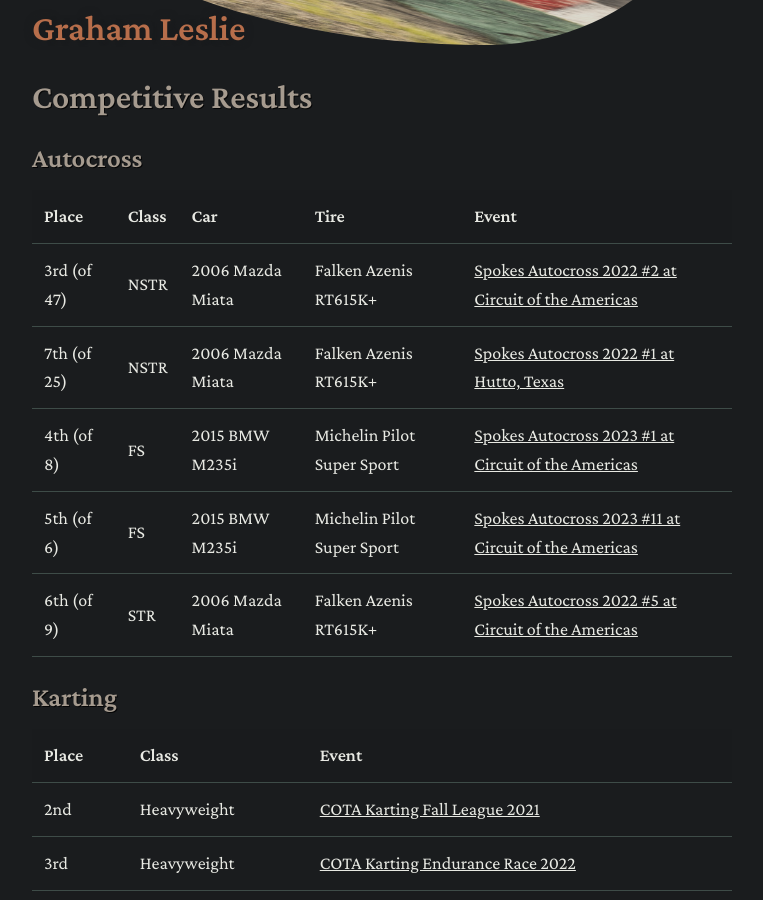
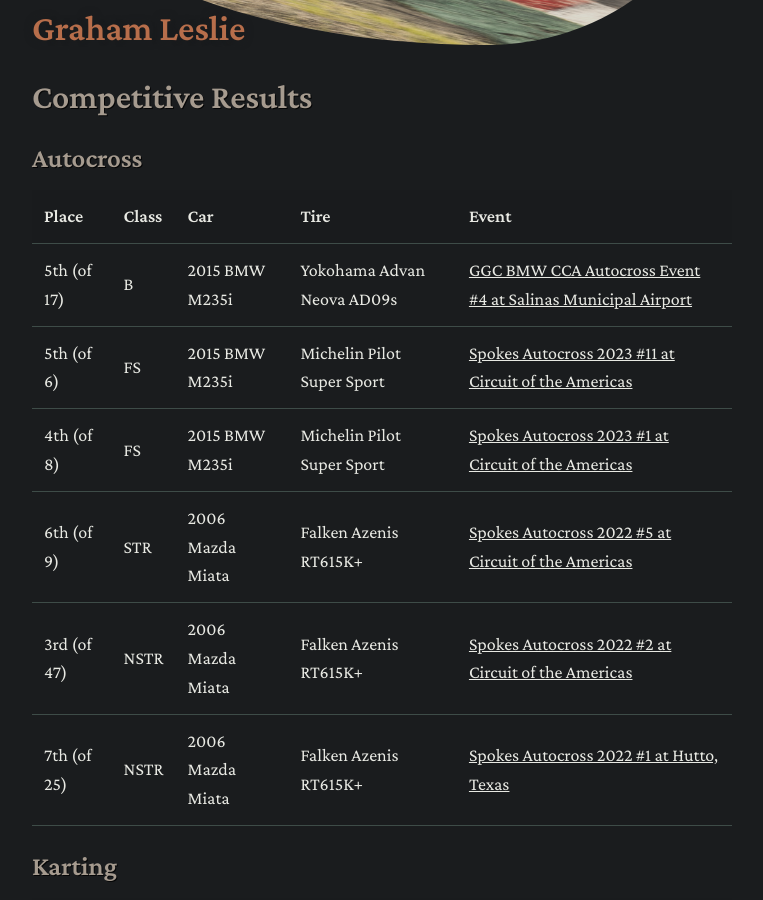
Before and after one commit to grahamleslie/grahamleslie.github.io, a Jekyll site: the page built from racing.md, in a window 1280 px wide and 900 px high, scrolled down 551 px. Shown: the whole window, without its empty margins (258-1021 px from the left). Built offline with Jekyll 4.4.1, drawn with Linux system fonts in a browser that asks for light colours; nearby versions of some CDN libraries; some web fonts are replaced.

Commit message:
Add Salinas Autocross 5th place result and reorder by newest to oldest

```diff
--- a/racing.md
+++ b/racing.md
@@ -11,11 +11,12 @@ title: "#88"
 
 | Place       | Class | Car              | Tire                       | Event                                                                                                     |
 | ----------- | ----- | ---------------- | -------------------------- | --------------------------------------------------------------------------------------------------------- |
+| 5th (of 17) | B     | 2015 BMW M235i   | Yokohama Advan Neova AD09s | [GGC BMW CCA Autocross Event #4 at Salinas Municipal Airport](https://ggcbmw.prontolivetiming.com/B.html)  |
+| 5th (of 6)  | FS    | 2015 BMW M235i   | Michelin Pilot Super Sport | [Spokes Autocross 2023 #11 at Circuit of the Americas](https://www.youtube.com/watch?v=dbq5YmRK8uc)       |
+| 4th (of 8)  | FS    | 2015 BMW M235i   | Michelin Pilot Super Sport | [Spokes Autocross 2023 #1 at Circuit of the Americas](https://www.youtube.com/watch?v=lrYkOy3d5e4&t=180s) |
+| 6th (of 9)  | STR   | 2006 Mazda Miata | Falken Azenis RT615K+      | [Spokes Autocross 2022 #5 at Circuit of the Americas](https://www.youtube.com/watch?v=9yHiq3Stjhk)        |
 | 3rd (of 47) | NSTR  | 2006 Mazda Miata | Falken Azenis RT615K+      | [Spokes Autocross 2022 #2 at Circuit of the Americas](https://www.youtube.com/watch?v=nsUCJz0uHlc)        |
 | 7th (of 25) | NSTR  | 2006 Mazda Miata | Falken Azenis RT615K+      | [Spokes Autocross 2022 #1 at Hutto, Texas](https://www.youtube.com/watch?v=dZJZB_vTlR8)                   |
-| 4th (of 8)  | FS    | 2015 BMW M235i   | Michelin Pilot Super Sport | [Spokes Autocross 2023 #1 at Circuit of the Americas](https://www.youtube.com/watch?v=lrYkOy3d5e4&t=180s) |
-| 5th (of 6)  | FS    | 2015 BMW M235i   | Michelin Pilot Super Sport | [Spokes Autocross 2023 #11 at Circuit of the Americas](https://www.youtube.com/watch?v=dbq5YmRK8uc)       |
-| 6th (of 9)  | STR   | 2006 Mazda Miata | Falken Azenis RT615K+      | [Spokes Autocross 2022 #5 at Circuit of the Americas](https://www.youtube.com/watch?v=9yHiq3Stjhk)        |
 
 ### Karting
 
```
